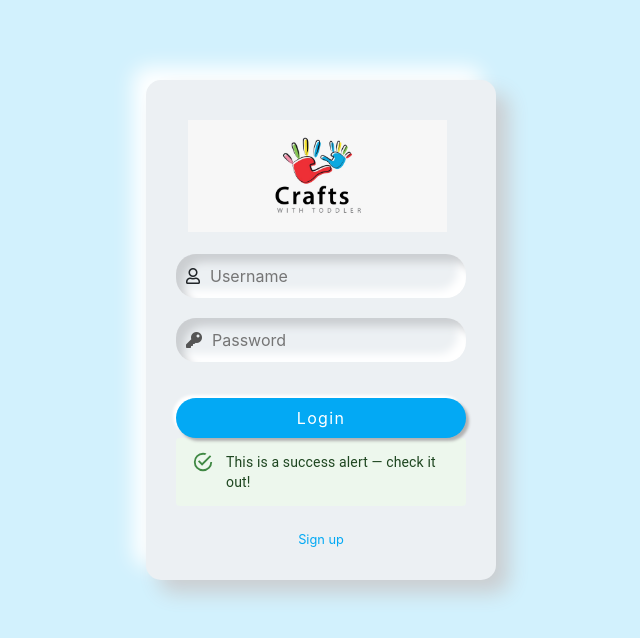
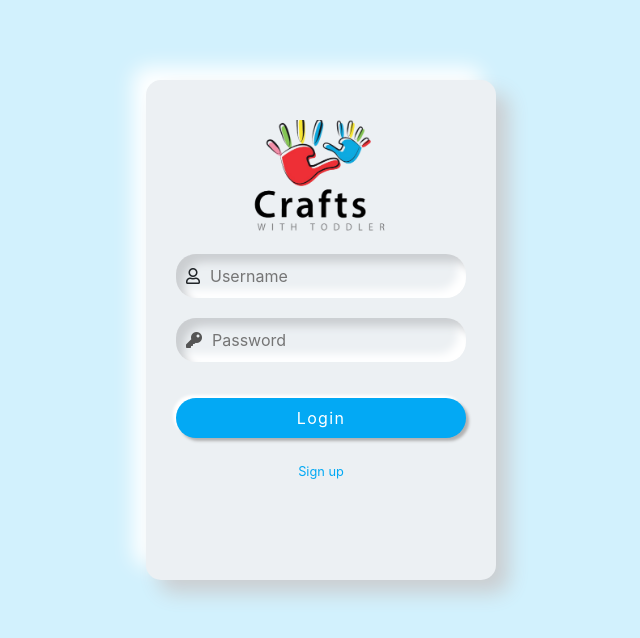
Before and after one commit to brindharajeswari/Craft_App, a React (Create React App) app in the folder client/: page /login in a window 1280 px wide. Shown: the top 638 px of the page, without its empty margins (319-959 px from the left). Built offline with nearby package versions, Linux system fonts and the light colour scheme; a web font is replaced by a local one.

Commit message:
login working

```diff
--- a/client/src/pages/users/Login.js
+++ b/client/src/pages/users/Login.js
@@ -5,7 +5,6 @@ import './login.css';
 import { useState } from "react";
 import { useNavigate } from "react-router-dom";
 import { userInfo, userLogin } from '../../services/userService';
-import { Alert } from '@mui/material';
 
 let emptyForm = {
     username: '',
@@ -62,7 +61,6 @@ function Login({ setUser }) {
             </div>
             <button className="btn mt-3">Login</button>
         </form>
-        <Alert severity="success">This is a success alert — check it out!</Alert>
         <div class="text-center fs-6 bottom-div">
             <Link to="/register">
                 Sign up
```
Also changed, not shown: client/src/images/logo.png, 1 other file (tests, documents, lock files or other folders).
